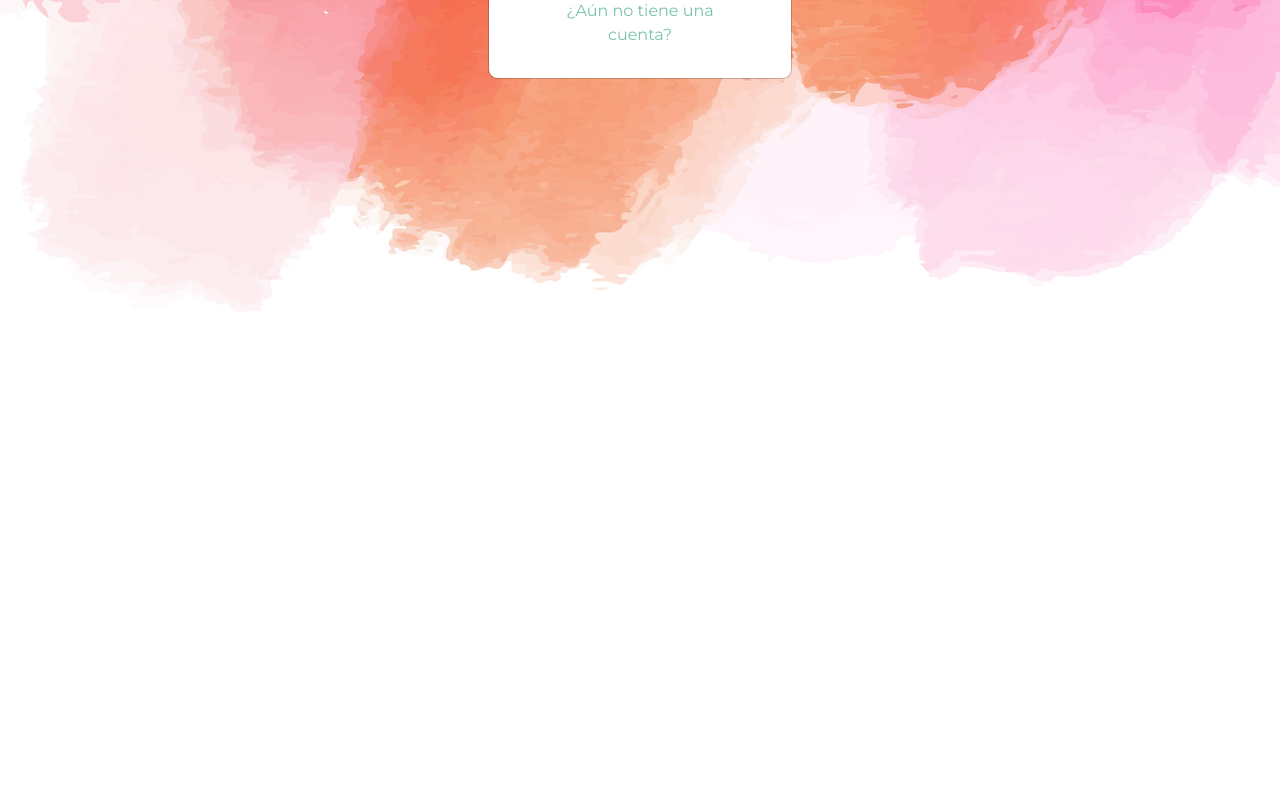
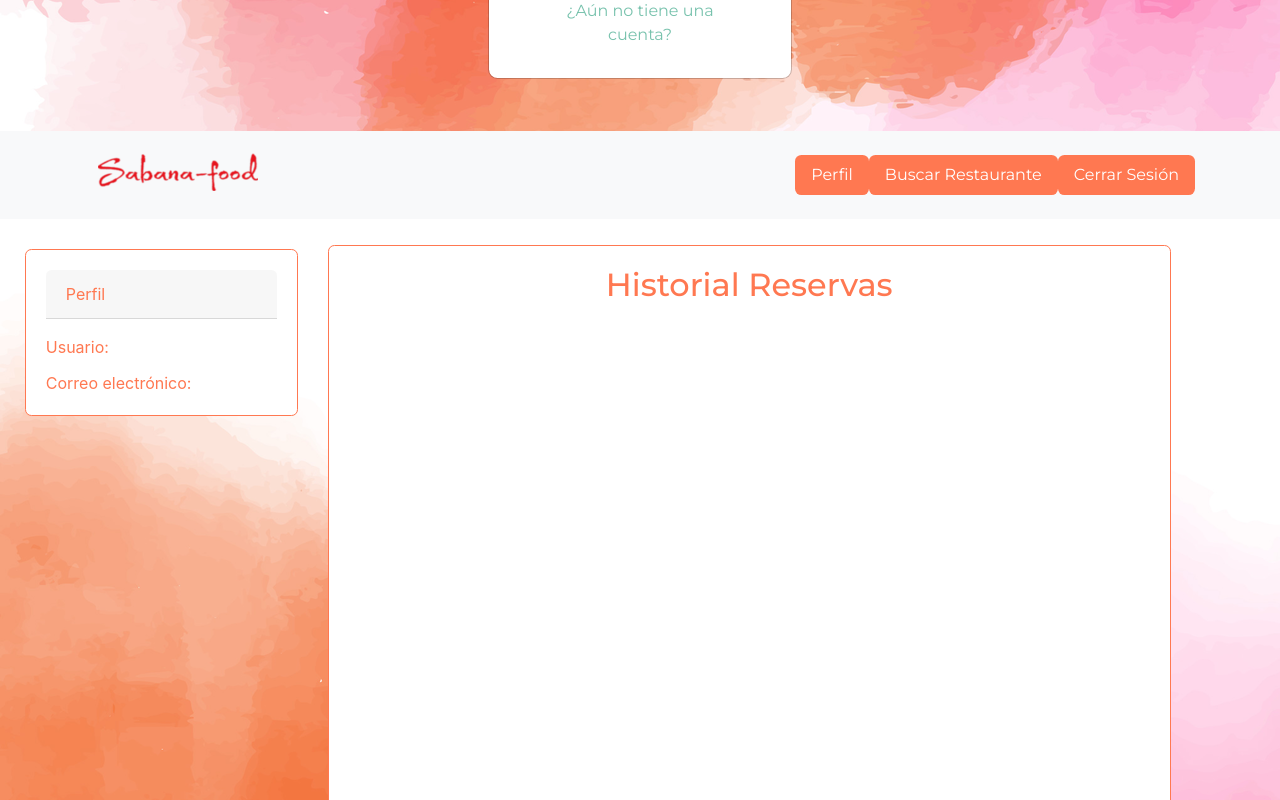
Before and after one commit to andrew11ds/sabana-food, an Angular app: page /login in a window 1280 px wide. Shown: the part 540-1340 px from the top of the page. Before the commit the page ends 1068 px from the top, so only its background shows below. Built offline with nearby package versions, Linux system fonts and the light colour scheme.

Commit message:
Ya funciona login y un poquito de afterlogin

```diff
--- a/src/app/after-login/after-login.component.html
+++ b/src/app/after-login/after-login.component.html
@@ -10,7 +10,7 @@
         <a class="nav-link bg-danger text-white " routerLink="/manageclients" >Buscar Restaurante</a>
       </li>
       <li class="nav-item">
-        <a class="nav-link bg-danger text-white " routerLink="/login" >Cerrar Sesión</a>
+        <a class="nav-link bg-danger text-white " (click)="hideAfter()">Cerrar Sesión</a>
       </li>
     </ul>
   </div>
@@ -24,8 +24,8 @@
       <div class="card border-danger mb-3 " style="max-width: 20rem;">
         <div class="card-body">
           <div class="card-header text-danger  mb-3 ">Perfil</div>
-          <p id="test" class="card-title text-danger ">{{ uName[0] }}</p>
-          <p class="card-text text-danger">Correo electrónico:
+          <p id="test" class="card-title text-danger ">Usuario: {{ uName[0] }}</p>
+          <p class="card-text text-danger">Correo electrónico: {{ uName[1] }}
           </p>
         </div>
       </div>
--- a/src/app/after-login/after-login.component.ts
+++ b/src/app/after-login/after-login.component.ts
@@ -1,4 +1,4 @@
-import { Component, OnInit } from '@angular/core';
+import { Component, OnInit, Input } from '@angular/core';
 import { DataService } from "../data.service";
 import { ChangeDetectorRef } from '@angular/core';
 
@@ -10,18 +10,19 @@ import { ChangeDetectorRef } from '@angular/core';
 export class AfterLoginComponent implements OnInit {
 
   items = [];
-  uName:string[] =[];
+  @Input() uName:string[] =[];
   constructor(private dataService: DataService, private cRef: ChangeDetectorRef) {
-   }
+  }
 
   ngOnInit(): void {
 
   }
 
-  loadUserInfo(name:any,email:any){
-    this.uName=name;
-    console.log(this.uName);
-    this.cRef.detectChanges();
+  hideAfter(){
+    $('#AfterLoginHTML').hide();
+    $('#LoginHTML').show();
+    $('#jqUser').val("");
+    $('#jqPass').val("");
   }
 
 }
--- a/src/app/login/login.component.html
+++ b/src/app/login/login.component.html
@@ -1,3 +1,4 @@
+<div id="LoginHTML" class="">
   <!-- Navigation -->
   <nav class="navbar navbar-expand-lg navbar-dark bg-light">
       <div class="container">
@@ -38,3 +39,9 @@
         </div>
         </div>
     </header>
+
+</div>
+
+<div id="AfterLoginHTML" class="">
+  <app-after-login  [uName]="uName"></app-after-login>
+</div>
--- a/src/app/login/login.component.ts
+++ b/src/app/login/login.component.ts
@@ -14,6 +14,8 @@ export class LoginComponent implements OnInit {
   @ViewChild('userPass') inputPass: any;
   @ViewChild('userName') inputUser: any;
 
+  uName:string[]=[];
+
   constructor(private data: DataService, private router: Router, private afterLogin: AfterLoginComponent) {
   }
 
@@ -24,21 +26,37 @@ export class LoginComponent implements OnInit {
     if (userName.value != '' && userPass.value != '') {
       var userName = userName.value;
       var userPass = userPass.value;
-      $.ajax({
-  			url: 'http://localhost/hotelSabana/src/php/login.php',
+      var url = 'http://localhost/hotelSabana/src/php/login.php';
+
+      function getJson(url:any) {
+          return JSON.parse($.ajax({
               type: 'POST',
+              url: url,
+              dataType: 'json',
+              global: false,
+              async: false,
               data: {userName,userPass},
               success: function (response) {
-  					console.log(response);
+                  return response;
+              }
+          }).responseText);
+      }
 
-  					if (response!="null") {
+      var myJsonObj = getJson(url);
 
-  					}else {
+      if(myJsonObj!=null){
+        this.uName[0]=myJsonObj[0].User_FirstName + myJsonObj[0].User_LastName;
+        this.uName[1]=myJsonObj[0].User_Email;
+        $('#LoginHTML').hide();
+        $('#AfterLoginHTML').show();
+      }else{
         $('#jqUser').addClass('is-invalid');
         $('#jqPass').addClass('is-invalid');
       }
-  			}
-  	  });
+
+    }else{
+      $('#jqUser').addClass('is-invalid');
+      $('#jqPass').addClass('is-invalid');
     }
   }
 
```
Lines whose indentation alone changed are shown as unchanged.
